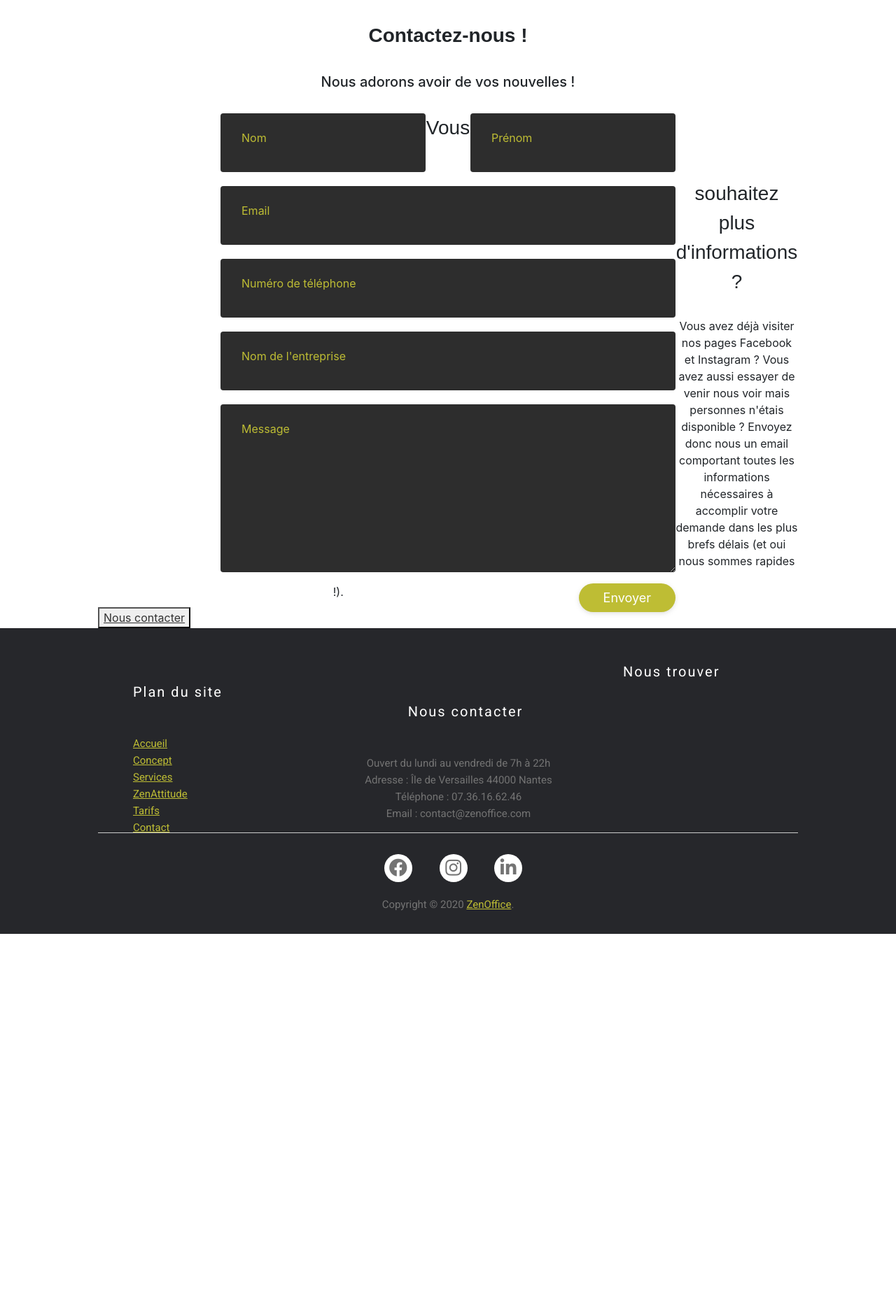
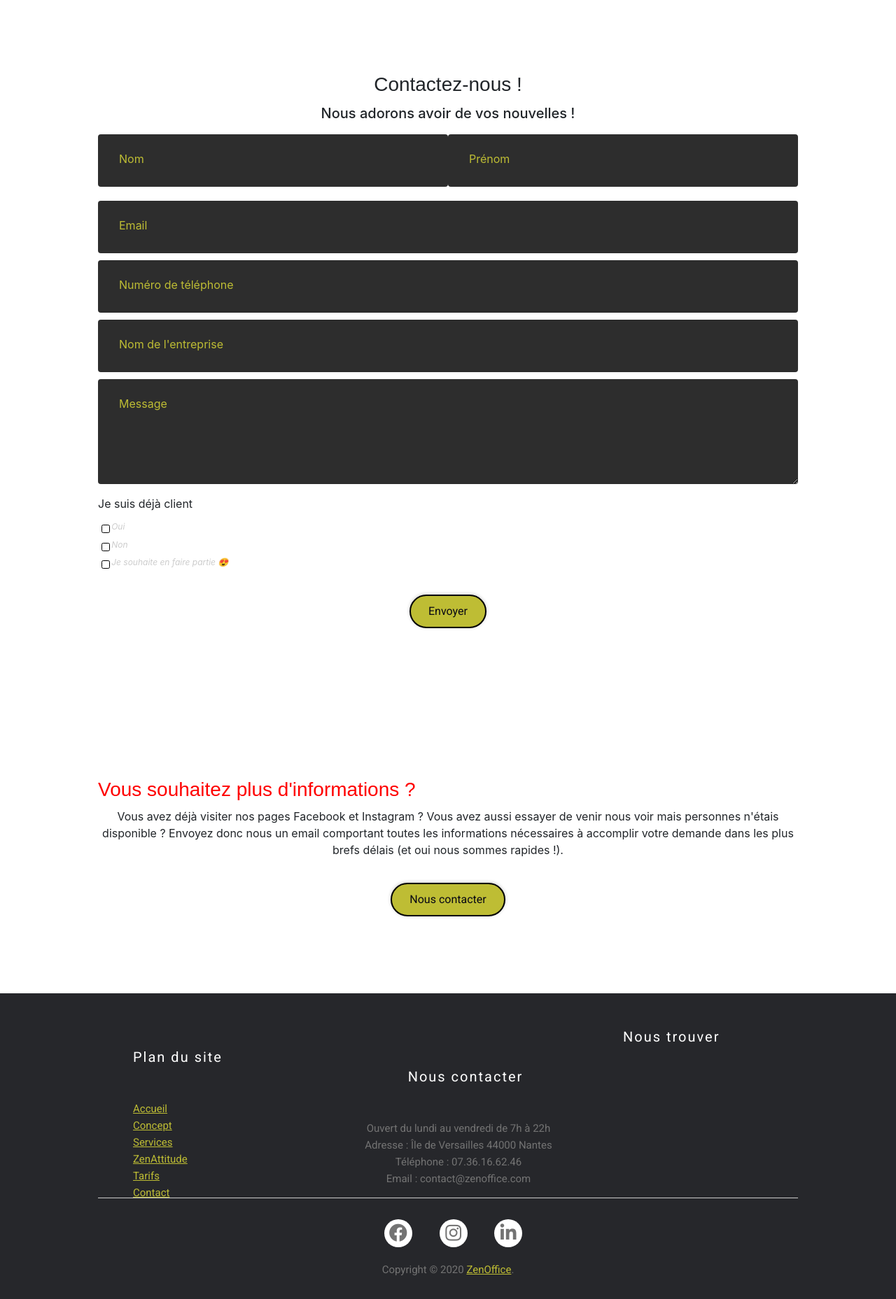
Before and after one commit to TiF0N/MSPR-HTML, a PHP site: page /contact.php in a window 1280 px wide. Shown: the part 560-2417 px from the top of the page at 70% size. Before the commit the page ends 1895 px from the top, so only its background shows below. Run offline with PHP 8.4, Linux system fonts and the light colour scheme; some libraries are stand-ins or nearby versions.

Commit message:
update: propre

```diff
--- a/contact.php
+++ b/contact.php
@@ -2,68 +2,77 @@
 
 <section id="jumbotron" style="background-image: url(public/images/ile-de-versaille.png);">
     <div class="jumbotron">
-        <h1><span class="highlight-word"> Nous contacter !</span></h1>
+        <h1><span class="highlight-word">Nous contacter !</span></h1>
     </div>
 </section>
+
+<section id="contact-form">
     <div class="container">
-    <div class="row">
-        <h2><strong>Contactez-nous !</strong></h2>
-    </div>
-    <div class="row">
+
+        <h2>Contactez-nous !</h2>
         <h4 style="text-align:center">Nous adorons avoir de vos nouvelles !</h4>
-    </div>
-    <div class="row input-container">
-        <div class="col-md-6 col-sm-12">
+
+        <form class="form">
+            <div class="grid-2">
                 <div class="styled-input">
                     <input type="text" required/>
                     <label>Nom</label>
                 </div>
-        </div>
-        <div class="col-md-6 col-sm-12">
-            <div class="styled-input" style="float:right;">
+                <div class="styled-input">
                     <input type="text" required/>
                     <label>Prénom</label>
                 </div>
             </div>
-        <div class="col-xs-12">
-            <div class="styled-input wide">
+
+            <div class="styled-input">
                 <input type="text" required/>
                 <label>Email</label>
             </div>
-        </div>
-        <div class="col-xs-12">
-            <div class="styled-input wide">
+
+            <div class="styled-input">
                 <input type="text" required/>
                 <label>Numéro de téléphone</label>
             </div>
-        </div>
-        <div class="col-xs-12">
-            <div class="styled-input wide">
+
+            <div class="styled-input">
                 <input type="text" required/>
                 <label>Nom de l'entreprise</label>
             </div>
-        </div>
-        <div class="col-xs-12">
-            <div class="styled-input wide">
+
+            <div class="styled-input">
                 <textarea required></textarea>
                 <label>Message</label>
             </div>
-        </div>
-        <div class="col-xs-12">
-            <div class="btn-lrg submit-btn">Envoyer</div>
-        </div>
-    </div>
+
+            <div class="form-group">
+                <p>Je suis déjà client</p>
+                <input type="checkbox" id="choice1" name="fruit-1">
+                <label for="choice1">Oui</label>
+                <input type="checkbox" id="choice2" name="fruit-2">
+                <label for="choice2">Non</label>
+                <input type="checkbox" id="choice3" name="fruit-3">
+                <label for="choice3">Je souhaite en faire partie 😍</label>
             </div>
 
-<section id="pre-footer">
+            <div class="button-container">
+                <button type="submit" class="btn btn-primary">Envoyer</button>
+            </div>
+        </form>
+
+    </div>
+</section>
+
+<section id="pre-footer" class="section">
     <div class="container">
         <h2>Vous souhaitez plus d'informations ?</h2>
         <p>Vous avez déjà visiter nos pages Facebook et Instagram ? Vous avez aussi essayer de venir nous voir mais
-            personnes n'étais disponible ? Envoyez donc nous un email comportant toutes les informations nécessaires à
+            personnes n'étais disponible ? Envoyez donc nous un email comportant toutes les informations nécessaires
+            à
             accomplir votre demande dans les plus brefs délais (et oui nous sommes rapides !).</p>
-        <button class="btn-primary">
-            <a href="contact.php">Nous contacter</a>
-        </button>
+        <div class="button-container">
+            <a class="btn btn-primary" href="contact.php">Nous contacter</a>
+        </div>
     </div>
 </section>
+
 <?php include_once 'includes/footer.php'; ?>
--- a/resources/sass/app.scss
+++ b/resources/sass/app.scss
@@ -19,6 +19,7 @@
 @import "components/paragraph";
 @import "components/jumbotron";
 @import "components/section";
+@import "components/form";
 
 //library
 @import "library/knacss/knacss";
--- /dev/null
+++ b/resources/sass/components/_form.scss
@@ -0,0 +1,118 @@
+.form {
+  input:focus ~ label, textarea:focus ~ label, input:valid ~ label, textarea:valid ~ label {
+    font-size: 0.75em;
+    color: $secondary;
+    top: -5px;
+    -webkit-transition: all 0.225s ease;
+    transition: all 0.225s ease;
+  }
+
+  .styled-input {
+    width: 100%;
+    margin: 1rem 0;
+    position: relative;
+    border-radius: 4px;
+  }
+
+  @media only screen and (max-width: 768px) {
+    .styled-input {
+      width: 100%;
+    }
+  }
+
+  .styled-input label {
+    color: $secondary;
+    padding: 1.3rem 30px 1rem 30px;
+    position: absolute;
+    top: 10px;
+    left: 0;
+    -webkit-transition: all 0.25s ease;
+    transition: all 0.25s ease;
+    pointer-events: none;
+  }
+
+  .styled-input.wide {
+    width: 650px;
+    max-width: 100%;
+  }
+
+  input,
+  textarea {
+    padding: 30px;
+    border: 0;
+    width: 100%;
+    font-size: 1rem;
+    background-color: #2d2d2d;
+    color: white;
+    border-radius: 4px;
+  }
+
+  input:focus,
+  textarea:focus {
+    outline: 0;
+  }
+
+  input:focus ~ span,
+  textarea:focus ~ span {
+    width: 100%;
+    -webkit-transition: all 0.075s ease;
+    transition: all 0.075s ease;
+  }
+
+  textarea {
+    width: 100%;
+    min-height: 15em;
+  }
+
+  .input-container {
+    width: 650px;
+    max-width: 100%;
+    margin: 20px auto 25px auto;
+  }
+
+  input[type=checkbox] + label {
+    color: #ccc;
+    font-style: italic;
+  }
+
+  input[type=checkbox]:checked + label {
+    color: #f00;
+    font-style: normal;
+  }
+
+  input[type=checkbox] + label {
+    display: block;
+    margin: 0.2em;
+    cursor: pointer;
+    padding: 0.2em;
+  }
+
+  input[type=checkbox] {
+    display: none;
+  }
+
+  input[type=checkbox] + label:before {
+    content: "\2714";
+    border: 0.1em solid #000;
+    border-radius: 0.2em;
+    display: inline-block;
+    width: 1em;
+    height: 1em;
+    padding-left: 0.2em;
+    padding-bottom: 0.3em;
+    margin-right: 0.2em;
+    vertical-align: bottom;
+    color: transparent;
+    transition: .2s;
+  }
+
+  input[type=checkbox] + label:active:before {
+    transform: scale(0);
+  }
+
+  input[type=checkbox]:checked + label:before {
+    background-color: MediumSeaGreen;
+    border-color: MediumSeaGreen;
+    color: #fff;
+  }
+}
--- a/resources/sass/components/_jumbotron.scss
+++ b/resources/sass/components/_jumbotron.scss
@@ -1,4 +1,4 @@
-#jumbotron{
+#jumbotron {
   background-position: center center;
   background-size: cover;
   display: flex;
@@ -13,6 +13,7 @@
     /* prevent the highlight from breaking since it is horizontal   */
     white-space: nowrap;
   }
+
   .highlight-word:before {
     content: '';
     background: url(https://cdn2.hubspot.net/hubfs/1951809/text-highlight.png?t=1542708765973) no-repeat center center;
@@ -22,13 +23,14 @@
     display: block;
     position: absolute;
     z-index: -1;
-    transform: translate(-3%,0);
+    transform: translate(-3%, 0);
+  }
+
+  h1 {
+    text-align: center;
+    justify-content: center;
+    font-size: 5em;
+    color: $title-color;
+    font-family: $font-title;
   }
 }
-#jumbotron h1{
-  text-align: center;
-  justify-content: center;
-  font-size:5em;
-  color: $title-color;
-  font-family: $font-title;
-}
--- a/resources/sass/components/_paragraph.scss
+++ /dev/null
@@ -1,10 +0,0 @@
-.container p {
-  text-align: center;
-  justify-content: center;
-}
-
-.container h2{
-  text-align: center;
-  margin-top: 30px;
-  margin-bottom: 30px;
-}
--- a/resources/sass/components/_section.scss
+++ b/resources/sass/components/_section.scss
@@ -1,3 +1,11 @@
 .section {
   padding: 75px 0;
+
+  h2 {
+    color: red
+  }
+
+  p {
+    text-align: center;
+  }
 }
--- a/resources/sass/layout/_header.scss
+++ b/resources/sass/layout/_header.scss
@@ -1,16 +1,7 @@
 #header {
   background-color: $primary;
 }
-*{
-  box-sizing: border-box;
-  text-decoration: none;
-}
 
-body{
-  margin: 0;
-  padding: 0;
-  font-family: $font-family;
-}
 .nav-links{
   display: inline-block;
   box-shadow: $box-shadow;
--- a/resources/sass/layout/_main.scss
+++ b/resources/sass/layout/_main.scss
@@ -1,3 +1,13 @@
+*{
+  margin: 0;
+  padding: 0;
+  box-sizing: border-box;
+}
+
+body{
+  font-family: $font-family;
+}
+
 .container {
   max-width: 1000px;
   margin: auto;
--- a/resources/sass/pages/_contact.scss
+++ b/resources/sass/pages/_contact.scss
@@ -1,110 +1,7 @@
-input:focus ~ label, textarea:focus ~ label, input:valid ~ label, textarea:valid ~ label {
-  font-size: 0.75em;
-  color: $secondary;
-  top: -5px;
-  -webkit-transition: all 0.225s ease;
-  transition: all 0.225s ease;
-}
+#contact-form {
+  padding: 100px 0;
 
-.styled-input {
-  float: left;
-  width: 293px;
-  margin: 1rem 0;
-  position: relative;
-  border-radius: 4px;
-}
-
-@media only screen and (max-width: 768px) {
-  .styled-input {
-    width: 100%;
-  }
-}
-
-.styled-input label {
-  color: $secondary;
-  padding: 1.3rem 30px 1rem 30px;
-  position: absolute;
-  top: 10px;
-  left: 0;
-  -webkit-transition: all 0.25s ease;
-  transition: all 0.25s ease;
-  pointer-events: none;
-}
-
-.styled-input.wide {
-  width: 650px;
-  max-width: 100%;
-}
-
-input,
-textarea {
-  padding: 30px;
-  border: 0;
-  width: 100%;
-  font-size: 1rem;
-  background-color: #2d2d2d;
-  color: white;
-  border-radius: 4px;
-}
-
-input:focus,
-textarea:focus {
-  outline: 0;
-}
-
-input:focus ~ span,
-textarea:focus ~ span {
-  width: 100%;
-  -webkit-transition: all 0.075s ease;
-  transition: all 0.075s ease;
-}
-
-textarea {
-  width: 100%;
-  min-height: 15em;
-}
-
-.input-container {
-  width: 650px;
-  max-width: 100%;
-  margin: 20px auto 25px auto;
-}
-
-.submit-btn {
-  float: right;
-  padding: 7px 35px;
-  border-radius: 60px;
-  display: inline-block;
-  background-color: $secondary;
-  color: white;
-  font-size: 18px;
-  cursor: pointer;
-  box-shadow: 0 2px 5px 0 rgba(0, 0, 0, 0.06),
-  0 2px 10px 0 rgba(0, 0, 0, 0.07);
-  -webkit-transition: all 300ms ease;
-  transition: all 300ms ease;
-}
-
-.submit-btn:hover {
-  transform: translateY(1px);
-  box-shadow: $box-shadow;
-  background-color: $primary;
-}
-
-@media (max-width: 768px) {
-  .submit-btn {
-    width: 100%;
-    float: none;
+  h2 {
     text-align: center;
   }
 }
-
-input[type=checkbox] + label {
-  color: #ccc;
-  font-style: italic;
-}
-
-input[type=checkbox]:checked + label {
-  color: #f00;
-  font-style: normal;
-}
--- a/resources/sass/pages/_home.scss
+++ b/resources/sass/pages/_home.scss
@@ -20,7 +20,6 @@
     width: 100%;
     border-radius: 50px;
   }
-
 }
 
 
```
Also changed, not shown: public/css/app.css, 1 other file. Lines whose indentation alone changed are shown as unchanged.
